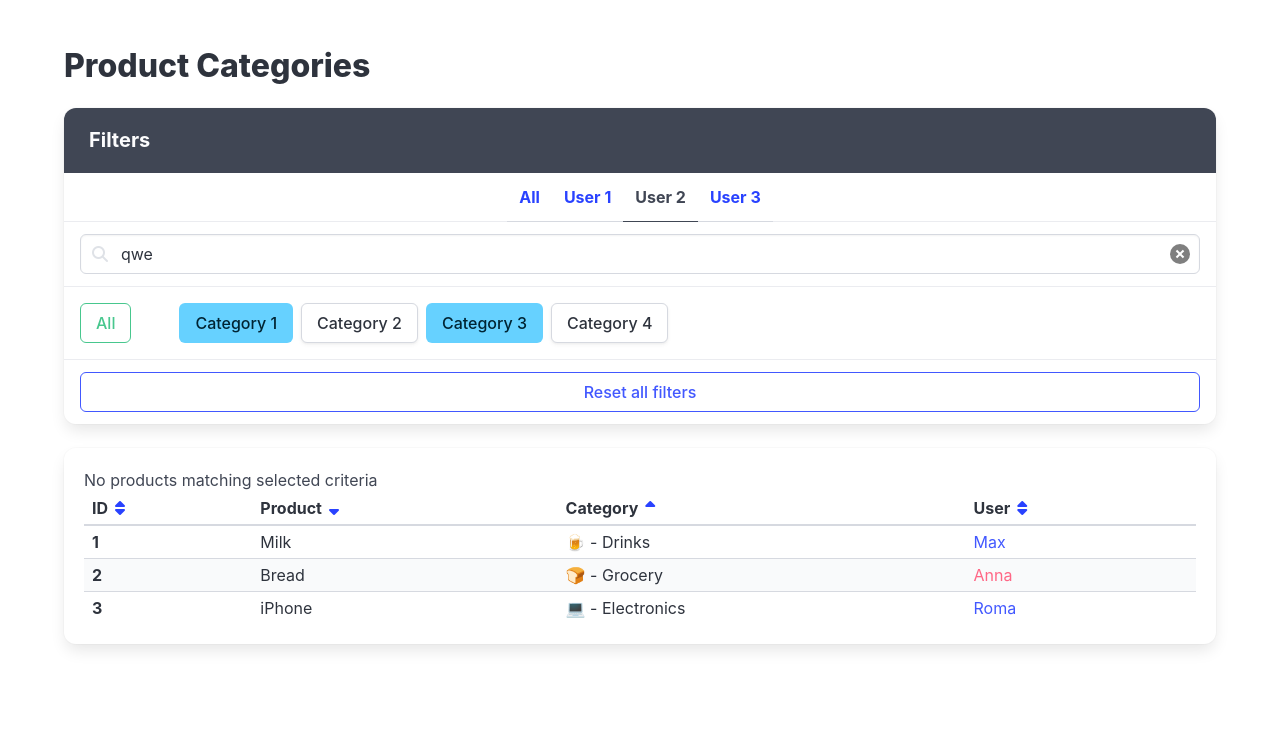
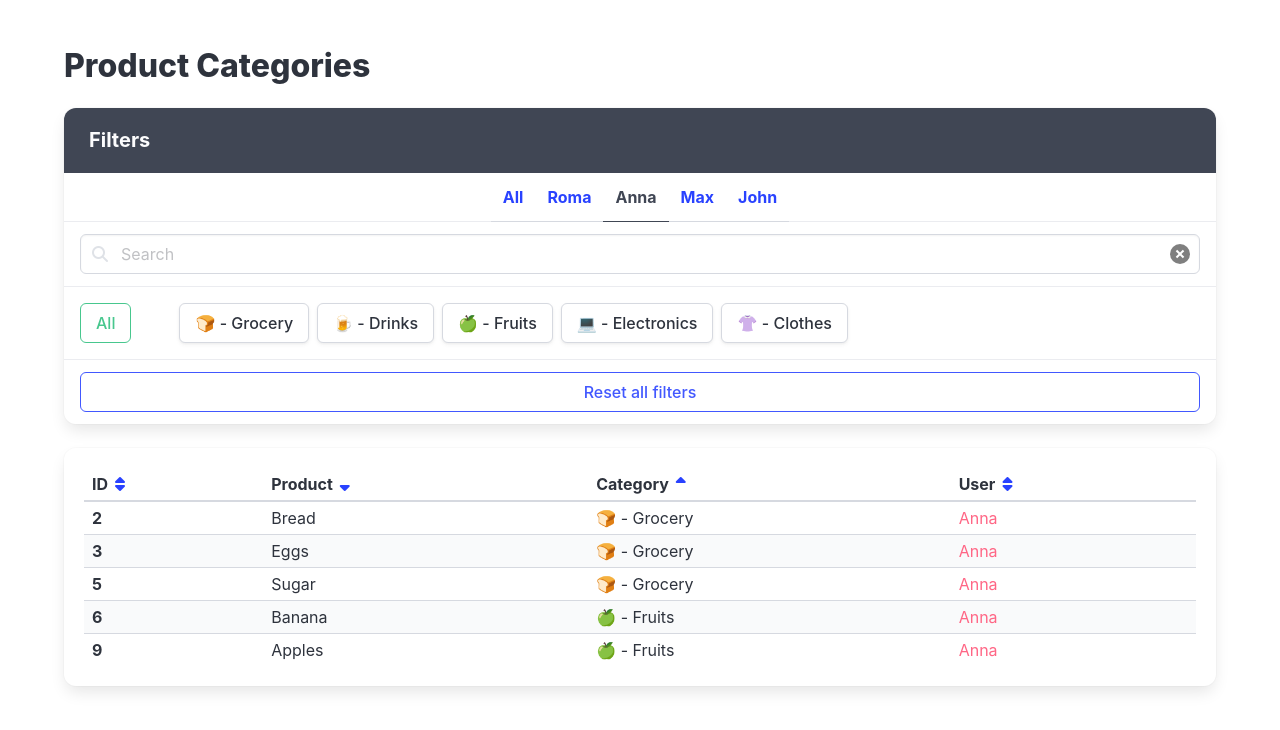
Before and after one commit to DavidHurmanchuk/react-practice_hurmanchuk, a React (Vite) app: page / in a window 1280 px wide. Shown: the top 730 px of the page. Built offline with nearby package versions, Linux system fonts and the light colour scheme.

Commit message:
first commit

```diff
--- a/src/App.jsx
+++ b/src/App.jsx
@@ -1,19 +1,54 @@
 /* eslint-disable jsx-a11y/accessible-emoji */
-import React from 'react';
+import React, { useState } from 'react';
 import './App.scss';
 
-// import usersFromServer from './api/users';
-// import categoriesFromServer from './api/categories';
-// import productsFromServer from './api/products';
+import usersFromServer from './api/users';
+import categoriesFromServer from './api/categories';
+import productsFromServer from './api/products';
 
-// const products = productsFromServer.map((product) => {
-//   const category = null; // find by product.categoryId
-//   const user = null; // find by category.ownerId
+export const App = () => {
+  const [selectedCategoryId, setSelectedCategoryId] = useState(null);
+  const [selectedUserId, setSelectedUserId] = useState(2);
+  const [searchTerm, setSearchTerm] = useState('');
 
-//   return null;
-// });
+  const products = productsFromServer.map(product => {
+    const category =
+      categoriesFromServer.find(c => c.id === product.categoryId) || {};
+    const user = usersFromServer.find(u => u.id === category.ownerId) || {};
 
-export const App = () => (
+    return { ...product, category, user };
+  });
+
+  let visibleProducts = products.slice();
+
+  if (selectedCategoryId !== null) {
+    visibleProducts = visibleProducts.filter(
+      p => p.category && p.category.id === selectedCategoryId,
+    );
+  }
+
+  if (selectedUserId !== null) {
+    visibleProducts = visibleProducts.filter(
+      p => p.user && p.user.id === selectedUserId,
+    );
+  }
+
+  if (searchTerm.trim() !== '') {
+    const q = searchTerm.trim().toLowerCase();
+
+    visibleProducts = visibleProducts.filter(p =>
+      p.name.toLowerCase().includes(q),
+    );
+  }
+
+  const resetAll = e => {
+    e.preventDefault();
+    setSelectedCategoryId(null);
+    setSelectedUserId(null);
+    setSearchTerm('');
+  };
+
+  return (
     <div className="section">
       <div className="container">
         <h1 className="title">Product Categories</h1>
@@ -26,31 +61,29 @@ export const App = () => (
               <a
                 data-cy="FilterAllUsers"
                 href="#/"
+                className={selectedUserId === null ? 'is-active' : ''}
+                onClick={e => {
+                  e.preventDefault();
+                  setSelectedUserId(null);
+                }}
               >
                 All
               </a>
 
+              {usersFromServer.map(user => (
                 <a
+                  key={user.id}
                   data-cy="FilterUser"
                   href="#/"
+                  className={selectedUserId === user.id ? 'is-active' : ''}
+                  onClick={e => {
+                    e.preventDefault();
+                    setSelectedUserId(user.id);
+                  }}
                 >
-              User 1
+                  {user.name}
                 </a>
-
-            <a
-              data-cy="FilterUser"
-              href="#/"
-              className="is-active"
-            >
-              User 2
-            </a>
-
-            <a
-              data-cy="FilterUser"
-              href="#/"
-            >
-              User 3
-            </a>
+              ))}
             </p>
 
             <div className="panel-block">
@@ -60,7 +93,8 @@ export const App = () => (
                   type="text"
                   className="input"
                   placeholder="Search"
-                value="qwe"
+                  value={searchTerm}
+                  onChange={e => setSearchTerm(e.target.value)}
                 />
 
                 <span className="icon is-left">
@@ -68,11 +102,11 @@ export const App = () => (
                 </span>
 
                 <span className="icon is-right">
-                {/* eslint-disable-next-line jsx-a11y/control-has-associated-label */}
                   <button
                     data-cy="ClearButton"
                     type="button"
                     className="delete"
+                    onClick={() => setSearchTerm('')}
                   />
                 </span>
               </p>
@@ -82,41 +116,29 @@ export const App = () => (
               <a
                 href="#/"
                 data-cy="AllCategories"
-              className="button is-success mr-6 is-outlined"
+                className={`button mr-6 is-outlined ${selectedCategoryId === null ? 'is-success' : ''}`}
+                onClick={e => {
+                  e.preventDefault();
+                  setSelectedCategoryId(null);
+                }}
               >
                 All
               </a>
 
+              {categoriesFromServer.map(category => (
                 <a
+                  key={category.id}
                   data-cy="Category"
-              className="button mr-2 my-1 is-info"
+                  className={`button mr-2 my-1 ${selectedCategoryId === category.id ? 'is-info' : ''}`}
                   href="#/"
+                  onClick={e => {
+                    e.preventDefault();
+                    setSelectedCategoryId(category.id);
+                  }}
                 >
-              Category 1
+                  {category.icon} - {category.title}
                 </a>
-
-            <a
-              data-cy="Category"
-              className="button mr-2 my-1"
-              href="#/"
-            >
-              Category 2
-            </a>
-
-            <a
-              data-cy="Category"
-              className="button mr-2 my-1 is-info"
-              href="#/"
-            >
-              Category 3
-            </a>
-            <a
-              data-cy="Category"
-              className="button mr-2 my-1"
-              href="#/"
-            >
-              Category 4
-            </a>
+              ))}
             </div>
 
             <div className="panel-block">
@@ -124,6 +146,7 @@ export const App = () => (
                 data-cy="ResetAllButton"
                 href="#/"
                 className="button is-link is-outlined is-fullwidth"
+                onClick={resetAll}
               >
                 Reset all filters
               </a>
@@ -132,10 +155,11 @@ export const App = () => (
         </div>
 
         <div className="box table-container">
+          {visibleProducts.length === 0 ? (
             <p data-cy="NoMatchingMessage">
               No products matching selected criteria
             </p>
-
+          ) : (
             <table
               data-cy="ProductTable"
               className="table is-striped is-narrow is-fullwidth"
@@ -145,7 +169,6 @@ export const App = () => (
                   <th>
                     <span className="is-flex is-flex-wrap-nowrap">
                       ID
-
                       <a href="#/">
                         <span className="icon">
                           <i data-cy="SortIcon" className="fas fa-sort" />
@@ -157,7 +180,6 @@ export const App = () => (
                   <th>
                     <span className="is-flex is-flex-wrap-nowrap">
                       Product
-
                       <a href="#/">
                         <span className="icon">
                           <i data-cy="SortIcon" className="fas fa-sort-down" />
@@ -169,7 +191,6 @@ export const App = () => (
                   <th>
                     <span className="is-flex is-flex-wrap-nowrap">
                       Category
-
                       <a href="#/">
                         <span className="icon">
                           <i data-cy="SortIcon" className="fas fa-sort-up" />
@@ -181,7 +202,6 @@ export const App = () => (
                   <th>
                     <span className="is-flex is-flex-wrap-nowrap">
                       User
-
                       <a href="#/">
                         <span className="icon">
                           <i data-cy="SortIcon" className="fas fa-sort" />
@@ -193,57 +213,34 @@ export const App = () => (
               </thead>
 
               <tbody>
-            <tr data-cy="Product">
+                {visibleProducts.map(prod => (
+                  <tr key={prod.id} data-cy="Product">
                     <td className="has-text-weight-bold" data-cy="ProductId">
-                1
+                      {prod.id}
                     </td>
-
-              <td data-cy="ProductName">Milk</td>
-              <td data-cy="ProductCategory">🍺 - Drinks</td>
-
+                    <td data-cy="ProductName">{prod.name}</td>
+                    <td data-cy="ProductCategory">
+                      {prod.category.icon} - {prod.category.title}
+                    </td>
                     <td
                       data-cy="ProductUser"
-                className="has-text-link"
+                      className={
+                        prod.user.sex === 'm'
+                          ? 'has-text-link'
+                          : 'has-text-danger'
+                      }
                     >
-                Max
+                      {prod.user.name}
                     </td>
                   </tr>
-
-            <tr data-cy="Product">
-              <td className="has-text-weight-bold" data-cy="ProductId">
-                2
-              </td>
-
-              <td data-cy="ProductName">Bread</td>
-              <td data-cy="ProductCategory">🍞 - Grocery</td>
-
-              <td
-                data-cy="ProductUser"
-                className="has-text-danger"
-              >
-                Anna
-              </td>
-            </tr>
-
-            <tr data-cy="Product">
-              <td className="has-text-weight-bold" data-cy="ProductId">
-                3
-              </td>
-
-              <td data-cy="ProductName">iPhone</td>
-              <td data-cy="ProductCategory">💻 - Electronics</td>
-
-              <td
-                data-cy="ProductUser"
-                className="has-text-link"
-              >
-                Roma
-              </td>
-            </tr>
+                ))}
               </tbody>
             </table>
+          )}
         </div>
       </div>
     </div>
   );
-// test
+};
+
+export default App;
```
Lines whose indentation alone changed are shown as unchanged.
